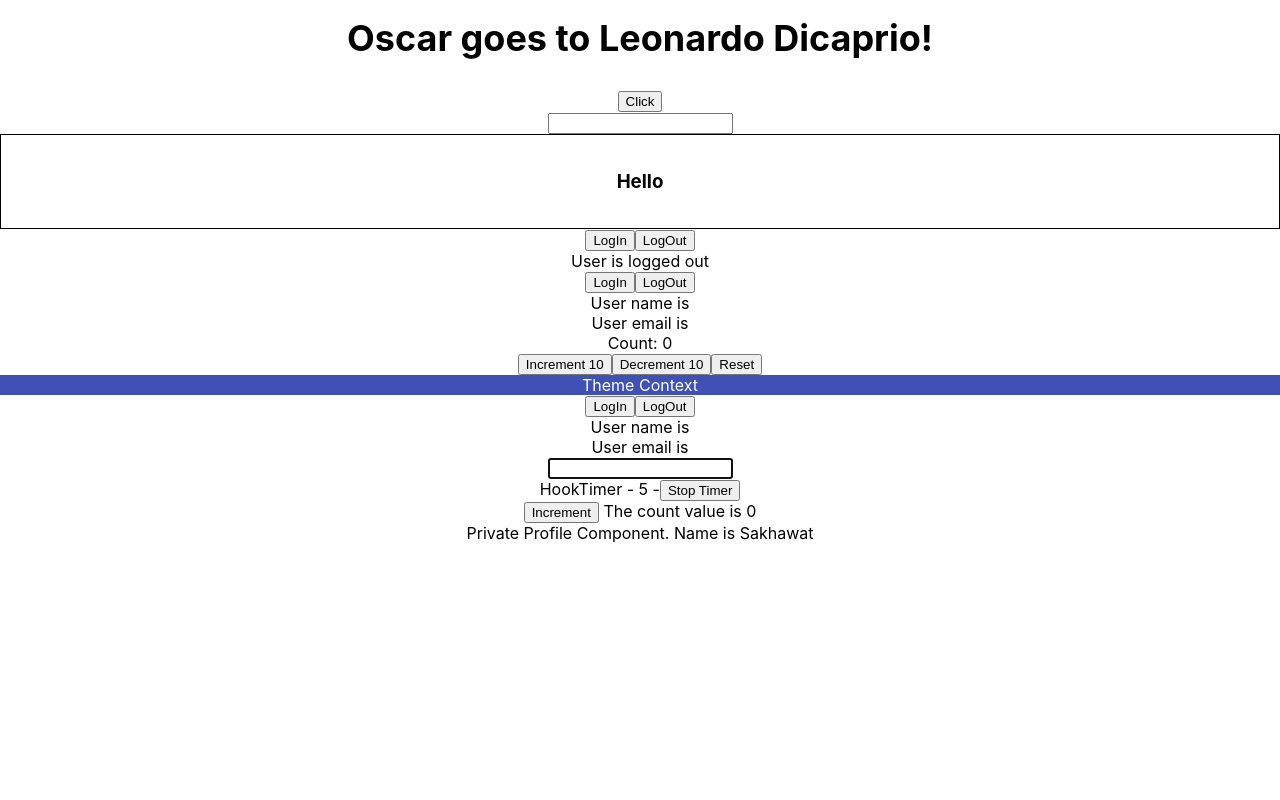
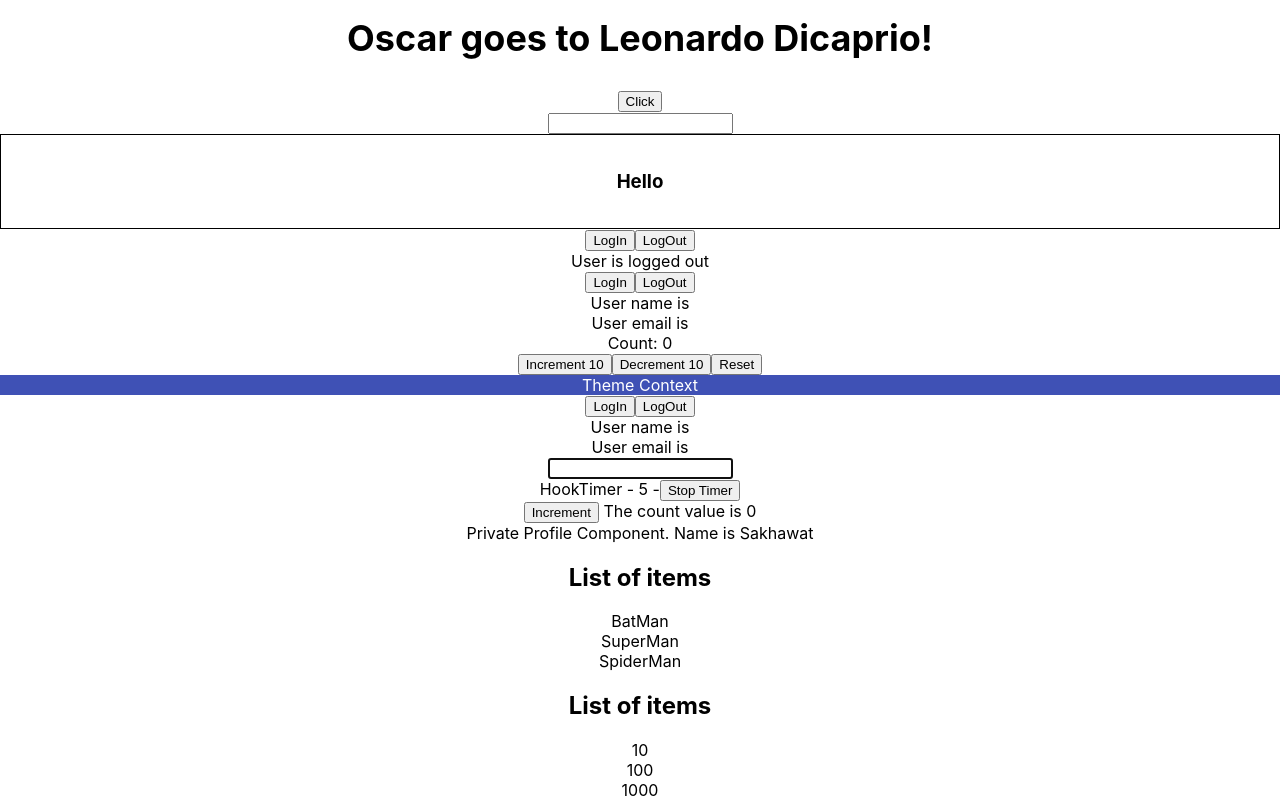
Before and after one commit to sakhawat777/react-typescript-demo, a React (Create React App) app: page / in a window 1280 px wide. Shown: the part 382-1182 px from the top of the page. Before the commit the page ends 925 px from the top, so only its background shows below. Built offline with nearby package versions, Linux system fonts and the light colour scheme.

Commit message:
Generic Props Done

```diff
--- a/src/App.tsx
+++ b/src/App.tsx
@@ -21,6 +21,7 @@
 import Counter2 from './components/class/Counter2';
 import { Private } from './components/auth/Private';
 import { Profile } from './components/auth/Profile';
+import { List } from './components/generic/list';
 
 
 
@@ -72,7 +73,27 @@
      <MutableRef/>
      <Counter2 message=' The count value is'/>
      <Private isLoggedIn={true} component={Profile}/>
+     <List items={['BatMan', 'SuperMan', 'SpiderMan']} onClick={(item) => console.log(item)}/>
+     <List items={[10, 100, 1000]} onClick={(item) => console.log(item)}/>
+     {/* <List items={[
+      {
+        id: 1,
+        first: 'Lina',
+        last: 'Khan',
+      },
+      {
+        id: 2,
+        first: 'Nina',
+        last: 'Khan',
+      },
+      {
+        id: 3,
+        first: 'Tina',
+        last: 'Khan',
+      },
+    ]} onClick={(item) => console.log(item)}/> */}
     </div>
+
   );
 }
 
--- /dev/null
+++ b/src/components/generic/list.tsx
@@ -0,0 +1,28 @@
+// type ListProps = {
+//     items: string[] | number
+//     onClick: (value: string) => void
+// }
+
+// generic props
+type ListProps<T> = {
+    items: T[]
+    onClick: (value: T) => void
+}
+// export const List = <T extends {id: number}>({items, onClick}: ListProps<T>) => {
+export const List = <T extends {}>({items, onClick}: ListProps<T>) => {
+    return (
+        <div>
+            <h2>List of items</h2>
+            {items.map((item, index) => {
+              return (
+                  <div key={index} onClick={() => onClick(item)}>
+                      {item}
+                  </div>
+            //     <div key={item.id} onClick={() => onClick(item)}>
+            //     {item}
+            // </div>
+              )
+            })}
+        </div>
+    )
+}
```
